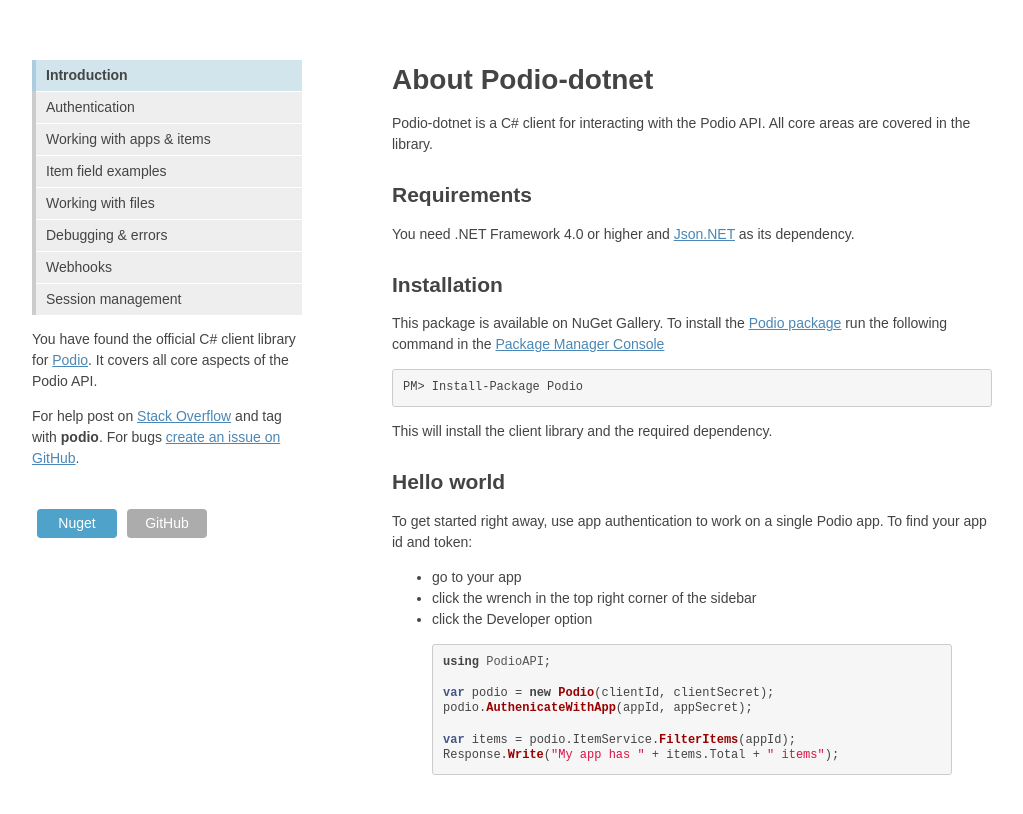
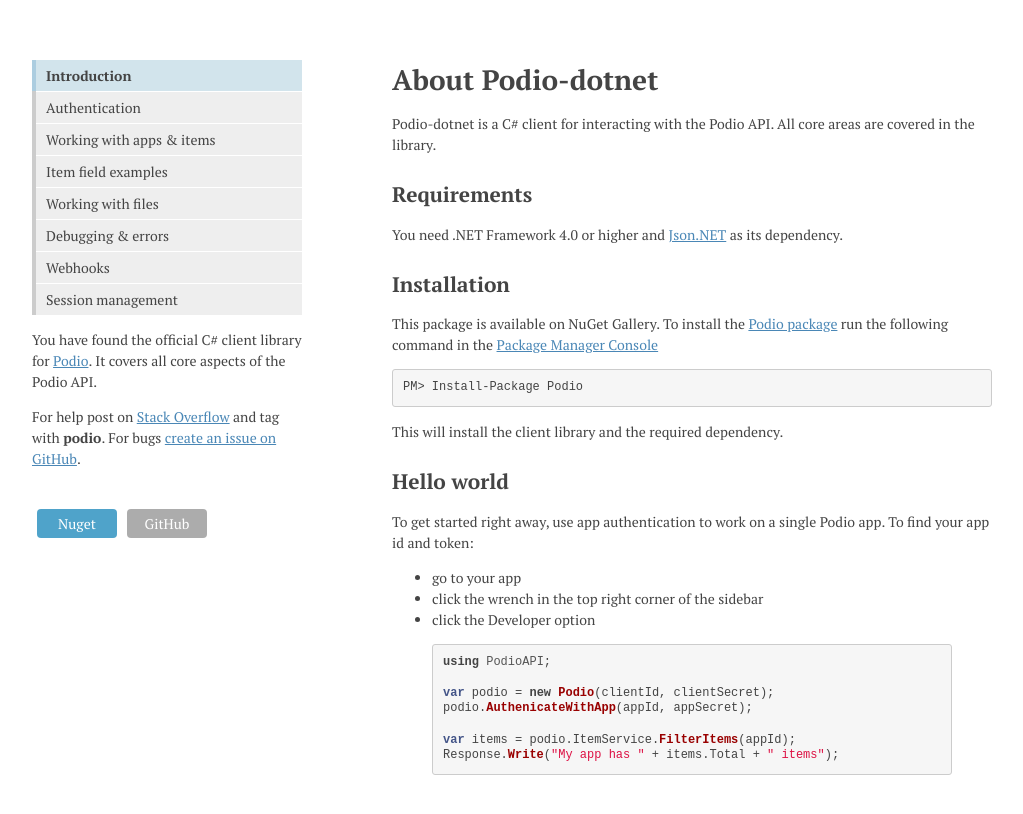
Before and after one commit to podio/podio-dotnet, a Jekyll site: the page built from index.md, in a window 1280 px wide. Shown: the top 814 px of the page, without its empty margins (128-1151 px from the left). Built offline with Jekyll 4.4.1, drawn with Linux system fonts in a browser that asks for light colours; some web fonts are replaced.

Commit message:
font chage test 2

```diff
--- a/css/style.css
+++ b/css/style.css
@@ -1,9 +1,9 @@
-@import url('http://fonts.googleapis.com/css?family=Droid+Sans:400,700');
+@import url('http://fonts.googleapis.com/css?family=PT+Serif:400,700,400italic,700italic');
 body {
   font-size:14px;
   line-height:150%;
   /*font-family:Arial, Helvetica, sans-serif;*/
-  font-family: 'Droid Sans', sans-serif;
+  font-family:'PT Serif', serif;
   color:#444;
 }
 hr {
```
